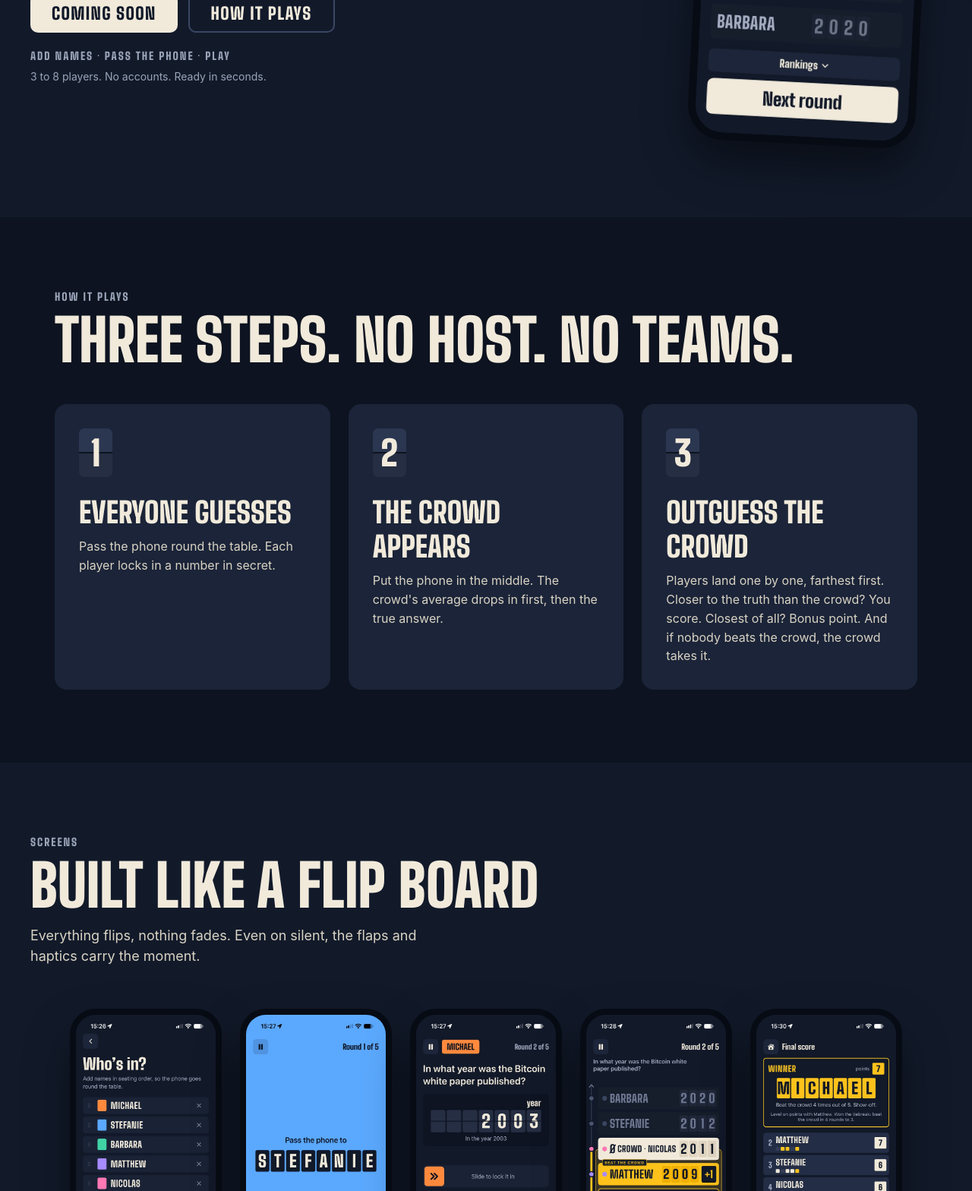
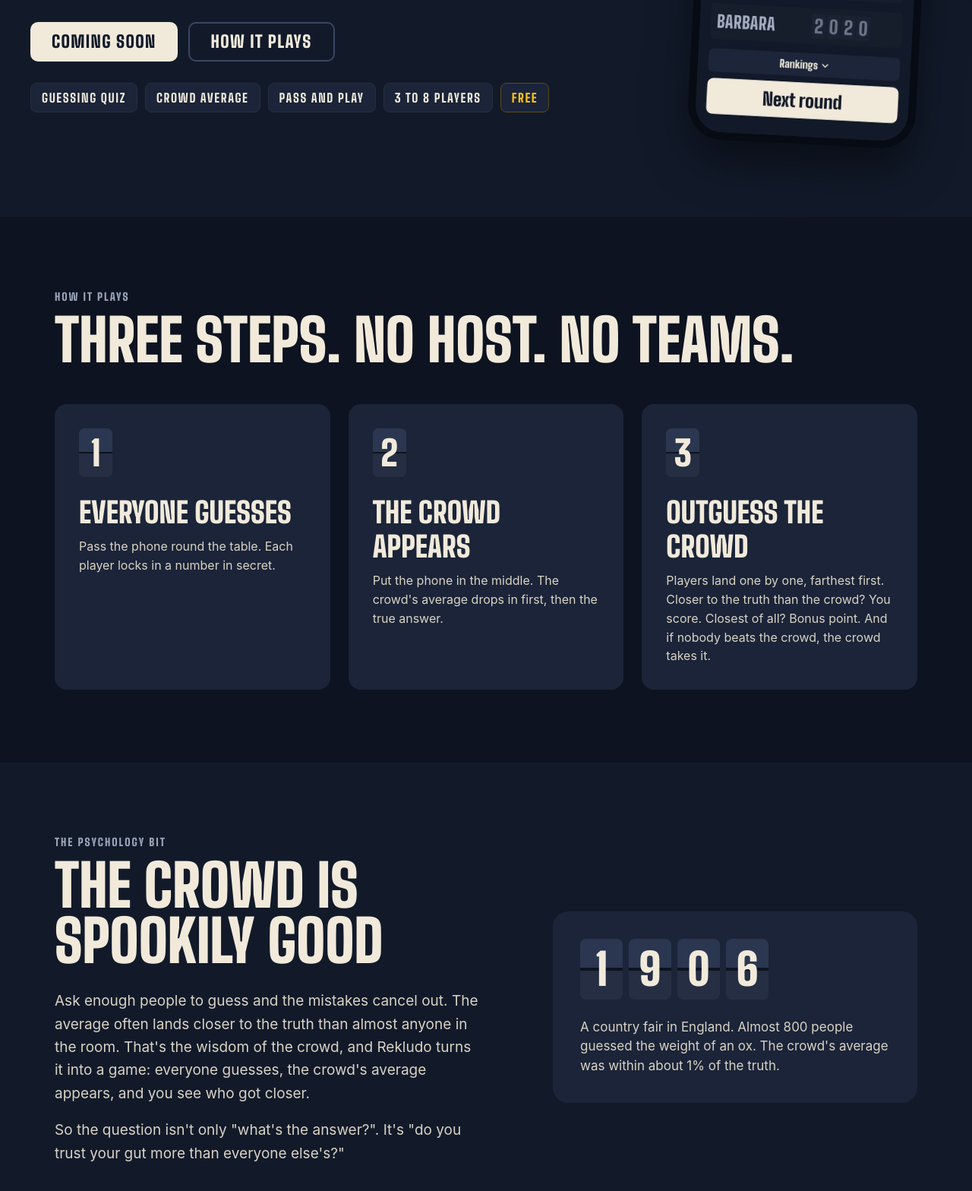
Before and after one commit to manic-club/rekludo-site, a plain HTML site: page index.html in a window 1280 px wide. Shown: the part 575-2143 px from the top of the page at 76% size. Drawn offline with Linux system fonts and the light colour scheme.

Commit message:
Site feedback round 3: guessing-game tagline, one-line psychology hook, topic chips, the psychology section
Co-Authored-By: Claude Sonnet 5.5 <noreply@anthropic.com>

```diff
--- a/index.html
+++ b/index.html
@@ -3,8 +3,8 @@
 <head>
 <meta charset="utf-8">
 <meta name="viewport" content="width=device-width, initial-scale=1, viewport-fit=cover">
-<title>Rekludo: Outguess the crowd. The social pass-and-play party game.</title>
-<meta name="description" content="The social pass-and-play party game for 3 to 8 players. Add names, pass the phone, guess a number. The crowd's average appears next to the truth: get closer than the crowd and you score.">
+<title>Rekludo: Outguess the crowd. The social pass-and-play guessing game.</title>
+<meta name="description" content="A social pass-and-play guessing game for 3 to 8 players. Everyone guesses a number, the crowd's average appears next to the truth, and the closest player wins. How well do you trust your gut? Free for iPhone.">
 <meta name="theme-color" content="#121A2A">
 <meta name="color-scheme" content="dark">
 <link rel="canonical" href="https://rekludo.com/">
@@ -15,7 +15,7 @@
 <meta property="og:type" content="website">
 <meta property="og:site_name" content="Rekludo">
 <meta property="og:title" content="Rekludo: Outguess the crowd.">
-<meta property="og:description" content="The social pass-and-play party game. Everyone guesses a number, the crowd's average shows up, and the closest player wins.">
+<meta property="og:description" content="The social pass-and-play guessing game. Everyone guesses a number, the crowd's average shows up, and the closest player wins.">
 <meta property="og:url" content="https://rekludo.com/">
 <meta property="og:image" content="https://rekludo.com/img/og-image.jpg">
 <meta property="og:image:width" content="1200">
@@ -32,6 +32,7 @@
   <a class="logo" href="/" aria-label="Rekludo home">REKLUD<span class="oslash" aria-hidden="true">O<svg viewBox="0 0 100 100" preserveAspectRatio="none" focusable="false"><line x1="12" y1="88" x2="88" y2="12"/></svg></span></a>
   <nav class="nav-links" aria-label="Main">
     <a class="cap" href="#how">How it plays</a>
+    <a class="cap" href="#why">The psychology</a>
     <a class="cap" href="#screens">Screens</a>
     <a class="cap" href="#words">The lingo</a>
     <span class="pill">Coming soon</span>
@@ -42,13 +43,19 @@
   <section class="wrap hero" aria-labelledby="hero-title">
     <div class="hero-text">
       <h1 id="hero-title"><span class="l1">Outguess</span><span class="l2">the <span class="box">crowd</span></span></h1>
-      <p class="tagline">The social pass-and-play party game</p>
+      <p class="tagline">The social pass-and-play guessing game</p>
+      <p class="hook">The crowd's average is often spookily close to the truth. Can you get closer?</p>
       <div class="actions">
         <span class="btn btn-soon">Coming soon</span>
         <a class="btn btn-line" href="#how">How it plays</a>
       </div>
-      <div class="cap note">Add names · Pass the phone · Play</div>
-      <p class="fine">3 to 8 players. No accounts. Ready in seconds.</p>
+      <ul class="chips" aria-label="At a glance">
+        <li>Guessing quiz</li>
+        <li>Crowd average</li>
+        <li>Pass and play</li>
+        <li>3 to 8 players</li>
+        <li>Free</li>
+      </ul>
     </div>
     <div class="hero-phone">
       <div class="phone tilt">
@@ -78,6 +85,21 @@
           <p>Players land one by one, farthest first. Closer to the truth than the crowd? You score. Closest of all? Bonus point. And if nobody beats the crowd, the crowd takes it.</p>
         </li>
       </ol>
+    </div>
+  </section>
+
+  <section id="why" class="wrap why" aria-labelledby="why-title">
+    <div class="why-grid">
+      <div>
+        <div class="cap">The psychology bit</div>
+        <h2 id="why-title">The crowd is spookily good</h2>
+        <p class="why-text">Ask enough people to guess and the mistakes cancel out. The average often lands closer to the truth than almost anyone in the room. That's the wisdom of the crowd, and Rekludo turns it into a game: everyone guesses, the crowd's average appears, and you see who got closer.</p>
+        <p class="why-text">So the question isn't only "what's the answer?". It's "do you trust your gut more than everyone else's?"</p>
+      </div>
+      <figure class="fact">
+        <div class="fact-tiles" aria-hidden="true"><span class="t">1</span><span class="t">9</span><span class="t">0</span><span class="t">6</span></div>
+        <figcaption>A country fair in England. Almost 800 people guessed the weight of an ox. The crowd's average was within about 1% of the truth.</figcaption>
+      </figure>
     </div>
   </section>
 
--- a/style.css
+++ b/style.css
@@ -56,7 +56,12 @@ h2 { font-size: clamp(48px, 6vw, 80px); line-height: .95; margin: 12px 0 48px; }
 .hero h1 .box { display: inline-block; color: var(--board); background: var(--ink); padding: .06em .12em .02em; line-height: .86; border-radius: 8px; }
 .lead { font-size: 20px; line-height: 1.5; max-width: 520px; margin: 32px 0 0; color: var(--soft); }
 .tagline { font-family: var(--display); text-transform: uppercase; font-weight: 800; font-size: clamp(26px, 3vw, 40px); line-height: 1.05; letter-spacing: .02em; margin: 28px 0 0; color: var(--ink); }
+.hook { font-size: 20px; line-height: 1.45; max-width: 520px; margin: 18px 0 0; color: var(--soft); }
 .actions { display: flex; flex-wrap: wrap; gap: 14px; margin-top: 32px; }
+.chips { display: flex; flex-wrap: wrap; gap: 10px; list-style: none; margin: 28px 0 0; padding: 0; }
+.chips li { font-family: var(--display); text-transform: uppercase; font-weight: 800; font-size: 16px; letter-spacing: .1em; color: var(--ink);
+  padding: 9px 14px; border-radius: 8px; background: var(--card); border: 1px solid var(--line); }
+.chips li:last-child { color: var(--signal); border-color: #5a4a1a; }
 .hero .cap.note { margin-top: 22px; }
 .hero .fine { margin: 10px 0 0; font-size: 14px; color: var(--muted); }
 .hero-phone { flex: 0 1 340px; display: flex; justify-content: center; }
@@ -121,3 +126,18 @@ h2 { font-size: clamp(48px, 6vw, 80px); line-height: .95; margin: 12px 0 48px; }
 .oslash { position: relative; display: inline-block; }
 .oslash svg { position: absolute; left: 0; width: 100%; top: .1em; height: .86em; overflow: visible; }
 .oslash line { stroke: currentColor; stroke-width: .075em; stroke-linecap: round; vector-effect: non-scaling-stroke; }
+
+/* the psychology bit */
+.why { padding: 96px 32px; }
+.why-grid { display: grid; grid-template-columns: minmax(0, 1.25fr) minmax(0, 1fr); gap: 56px; align-items: center; }
+.why-text { font-size: 19px; line-height: 1.6; color: var(--soft); margin: 0 0 18px; max-width: 560px; }
+.why h2 { margin-bottom: 28px; }
+.fact { margin: 0; background: var(--card); border-radius: 20px; padding: 36px; }
+.fact-tiles { display: flex; gap: 8px; }
+.fact-tiles .t { width: 56px; height: 80px; font-size: 58px; border-radius: 8px; }
+.fact figcaption { margin-top: 24px; font-size: 17px; line-height: 1.5; color: var(--soft); }
+@media (max-width: 820px) {
+  .why { padding: 64px 20px; }
+  .why-grid { grid-template-columns: 1fr; gap: 32px; }
+  .chips li { font-size: 15px; }
+}
```
Also changed, not shown: img/og-image.jpg.
